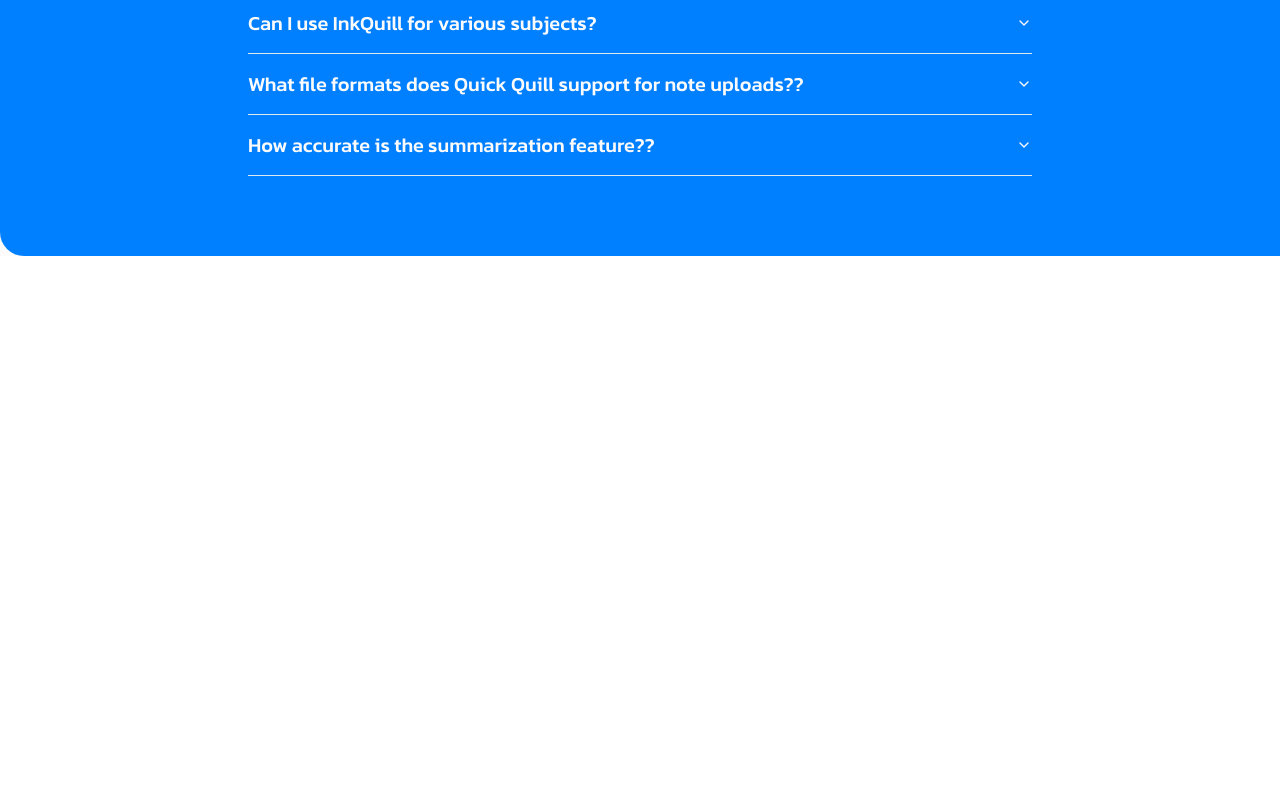
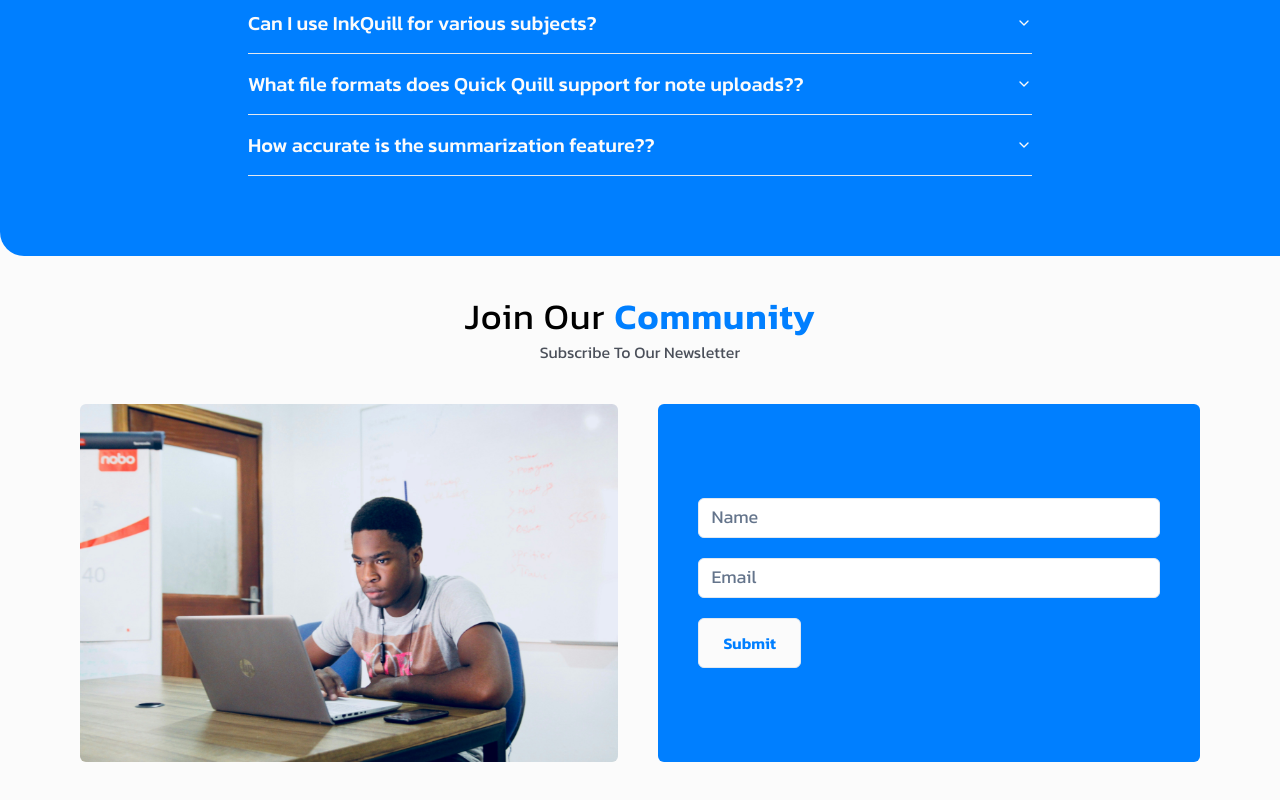
Before and after one commit to daniel-idowu-01/inkquill, a Next.js app: page / in a window 1280 px wide. Shown: the part 2159-2959 px from the top of the page. Before the commit the page ends 2415 px from the top, so only its background shows below. Built offline with nearby package versions, Linux system fonts and the light colour scheme.

Commit message:
completed newsletter section

```diff
--- a/app/components/FAQs.tsx
+++ b/app/components/FAQs.tsx
@@ -9,7 +9,7 @@
 
 const FAQs = () => {
   return (
-    <div className="py-20 flex flex-col lg:flex-row gap-10 lg:gap-0 justify-center items-center bg-azure-blue p-10 lg:p-20 rounded-tr-3xl rounded-bl-3xl text-cotton-white">
+    <div className="flex flex-col lg:flex-row gap-10 lg:gap-0 justify-center items-center bg-azure-blue p-10 py-20 lg:p-20 rounded-tr-3xl rounded-bl-3xl text-cotton-white">
       <section className="lg:w-[70%]">
         <p className="kanit-semibold text-center text-3xl md:text-4xl tracking-wide mb-3">
           Frequently Asked Questions
--- /dev/null
+++ b/app/components/Newsletter.tsx
@@ -0,0 +1,50 @@
+import React from "react";
+import Image from "next/image";
+import { Input } from "@/components/ui/input";
+import Button from "../ui/Button";
+
+const Newsletter = () => {
+  return (
+    <div className="py-10 lg:pb-20">
+      <section className="text-center w-[90%] lg:w-[60%] mx-auto">
+        <p className="text-black text-2xl md:text-4xl tracking-wide mb-1">
+          Join Our{" "}
+          <span className="text-azure-blue font-semibold">Community</span>
+        </p>
+        <p className="opacity-70">Subscribe To Our Newsletter</p>
+      </section>
+
+      <section className="flex gap-10 md:px-10 lg:px-20 py-10">
+        <article className="hidden lg:flex justify-center w-1/2">
+          <Image
+            className="rounded-md w-full"
+            src="/images/newsletter.jpg"
+            alt=""
+            width={500}
+            height={500}
+          />
+        </article>
+
+        <article className="flex items-center w-full lg:w-1/2 bg-azure-blue p-5 md:p-10 rounded-md">
+          <aside className="m-auto flex flex-col gap-5 w-full">
+            <Input
+              className=" placeholder:text-lg"
+              type="text"
+              placeholder="Name"
+            />
+            <Input
+              className=" placeholder:text-lg"
+              type="email"
+              placeholder="Email"
+            />
+            <div>
+              <Button whiteBg={true} label="Submit" />
+            </div>
+          </aside>
+        </article>
+      </section>
+    </div>
+  );
+};
+
+export default Newsletter;
--- /dev/null
+++ b/app/components/index.ts
@@ -0,0 +1,10 @@
+import NavBar from "./NavBar";
+import Hero from "./Hero";
+import Summarize from "./Summarize";
+import Paraphrase from "./Paraphrase";
+import FAQs from "./FAQs";
+import Newsletter from "./Newsletter";
+
+export {
+  NavBar, Hero, Summarize, Paraphrase, FAQs, Newsletter
+}
--- a/app/page.tsx
+++ b/app/page.tsx
@@ -1,8 +1,11 @@
-import NavBar from "./components/NavBar";
-import Hero from "./components/Hero";
-import Summarize from "./components/Summarize";
-import Paraphrase from "./components/Paraphrase";
-import FAQs from "./components/FAQs";
+import {
+  NavBar,
+  Hero,
+  Summarize,
+  Paraphrase,
+  FAQs,
+  Newsletter,
+} from "./components";
 
 export default function Home() {
   return (
@@ -36,6 +39,10 @@
       <section>
         <FAQs />
       </section>
+
+      <section>
+        <Newsletter />
+      </section>
     </main>
   );
 }
--- /dev/null
+++ b/components/ui/input.tsx
@@ -0,0 +1,25 @@
+import * as React from "react"
+
+import { cn } from "@/lib/utils"
+
+export interface InputProps
+  extends React.InputHTMLAttributes<HTMLInputElement> {}
+
+const Input = React.forwardRef<HTMLInputElement, InputProps>(
+  ({ className, type, ...props }, ref) => {
+    return (
+      <input
+        type={type}
+        className={cn(
+          "flex h-10 w-full rounded-md border border-input bg-background px-3 py-2 text-sm ring-offset-background file:border-0 file:bg-transparent file:text-sm file:font-medium placeholder:text-muted-foreground focus-visible:outline-none focus-visible:ring-2 focus-visible:ring-ring focus-visible:ring-offset-2 disabled:cursor-not-allowed disabled:opacity-50",
+          className
+        )}
+        ref={ref}
+        {...props}
+      />
+    )
+  }
+)
+Input.displayName = "Input"
+
+export { Input }
```
Also changed, not shown: public/images/newsletter.jpg (added).
